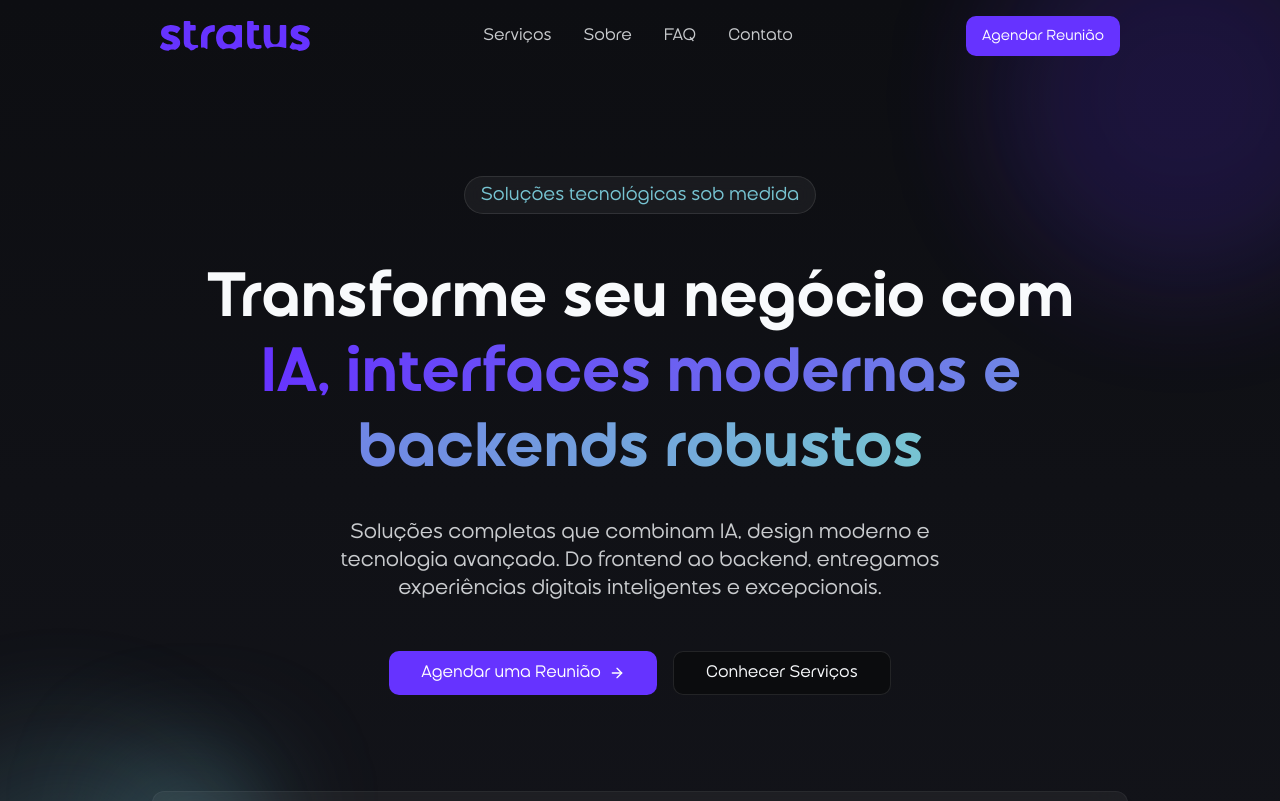
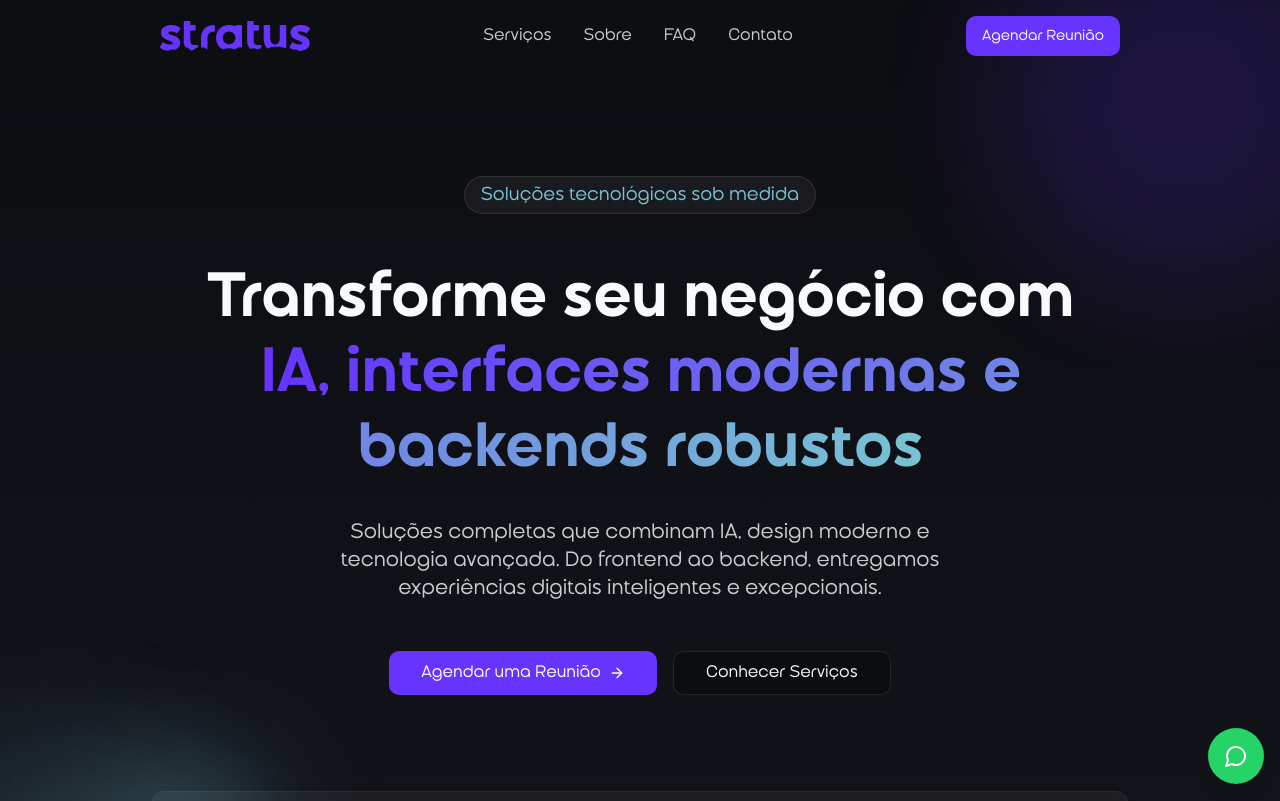
Before and after one commit to caieradev/stratus-lp, a Next.js app: page / in a window 1280 px wide. Shown: the top 801 px of the page. Built offline with nearby package versions, Linux system fonts and the light colour scheme.

Commit message:
WhatsApp btn

```diff
--- a/src/app/layout.tsx
+++ b/src/app/layout.tsx
@@ -5,6 +5,7 @@ import "./globals.css";
 import { Toaster } from "@/components/ui/toaster";
 import { Analytics } from "@vercel/analytics/next";
 import { SpeedInsights } from "@vercel/speed-insights/next";
+import WhatsAppButton from "@/components/WhatsAppButton";
 
 const stoner = localFont({
   src: [
@@ -224,6 +225,7 @@ export default function RootLayout({
       <body className={`${stoner.variable} font-sans antialiased`}>
         <Toaster />
         {children}
+        <WhatsAppButton />
         <Analytics />
         <SpeedInsights />
       </body>
--- /dev/null
+++ b/src/components/WhatsAppButton.tsx
@@ -0,0 +1,26 @@
+'use client';
+
+import { MessageCircle } from "lucide-react";
+
+const WhatsAppButton = () => {
+  const phoneNumber = "5551996695235";
+  const message = "Olá! Vim pelo site e gostaria de conversar com a Stratus.";
+  const whatsappUrl = `https://wa.me/${phoneNumber}?text=${encodeURIComponent(message)}`;
+
+  return (
+    <a
+      href={whatsappUrl}
+      target="_blank"
+      rel="noopener noreferrer"
+      className="fixed bottom-4 right-4 z-[9999] bg-[#25D366] hover:bg-[#128C7E] text-white p-3 sm:p-4 rounded-full shadow-lg transition-all duration-300 hover:scale-110 flex items-center justify-center group"
+      aria-label="Fale conosco pelo WhatsApp"
+    >
+      <MessageCircle className="h-5 w-5 sm:h-6 sm:w-6" />
+      <span className="absolute right-full mr-3 sm:mr-4 bg-white text-gray-800 px-3 py-1.5 sm:px-4 sm:py-2 rounded-lg shadow-lg opacity-0 group-hover:opacity-100 transition-opacity duration-300 whitespace-nowrap text-sm sm:text-base">
+        Fale conosco
+      </span>
+    </a>
+  );
+};
+
+export default WhatsAppButton;
```
